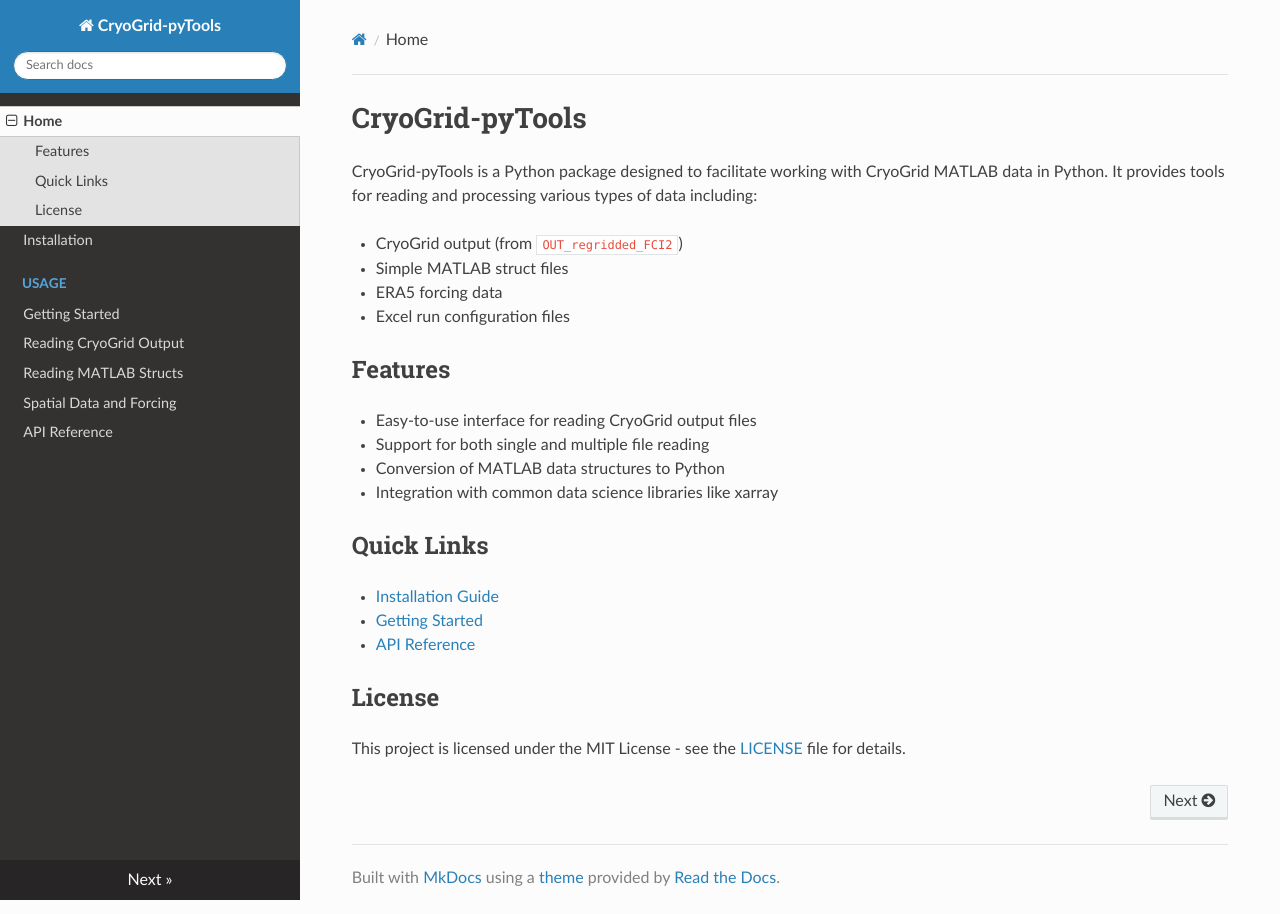
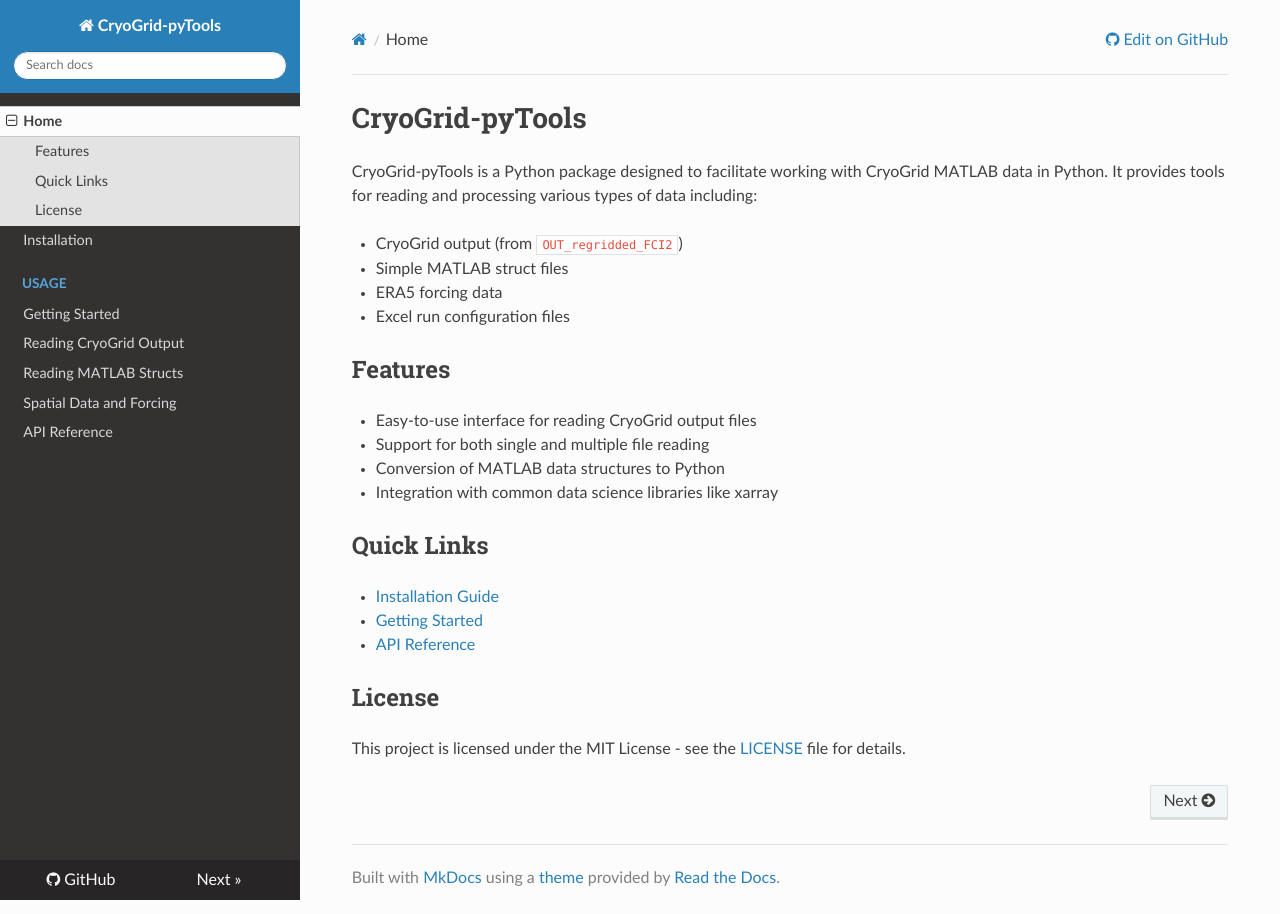
Before and after one commit to lukegre/CryoGrid-pyTools, an MkDocs documentation site: the page built from docs/index.md, in a window 1280 px wide. Built offline with MkDocs 1.6.1, drawn with Linux system fonts in a browser that asks for light colours; nearby versions of some CDN libraries.

Commit message:
Add GitHub repository link to documentation

```diff
--- a/mkdocs.yml
+++ b/mkdocs.yml
@@ -1,6 +1,9 @@
 site_name: CryoGrid-pyTools
 theme:
   name: readthedocs
+
+repo_url: https://github.com/lukegre/CryoGrid-pyTools
+repo_name: GitHub
 
 extra_css:
   - stylesheets/extra.css
```
